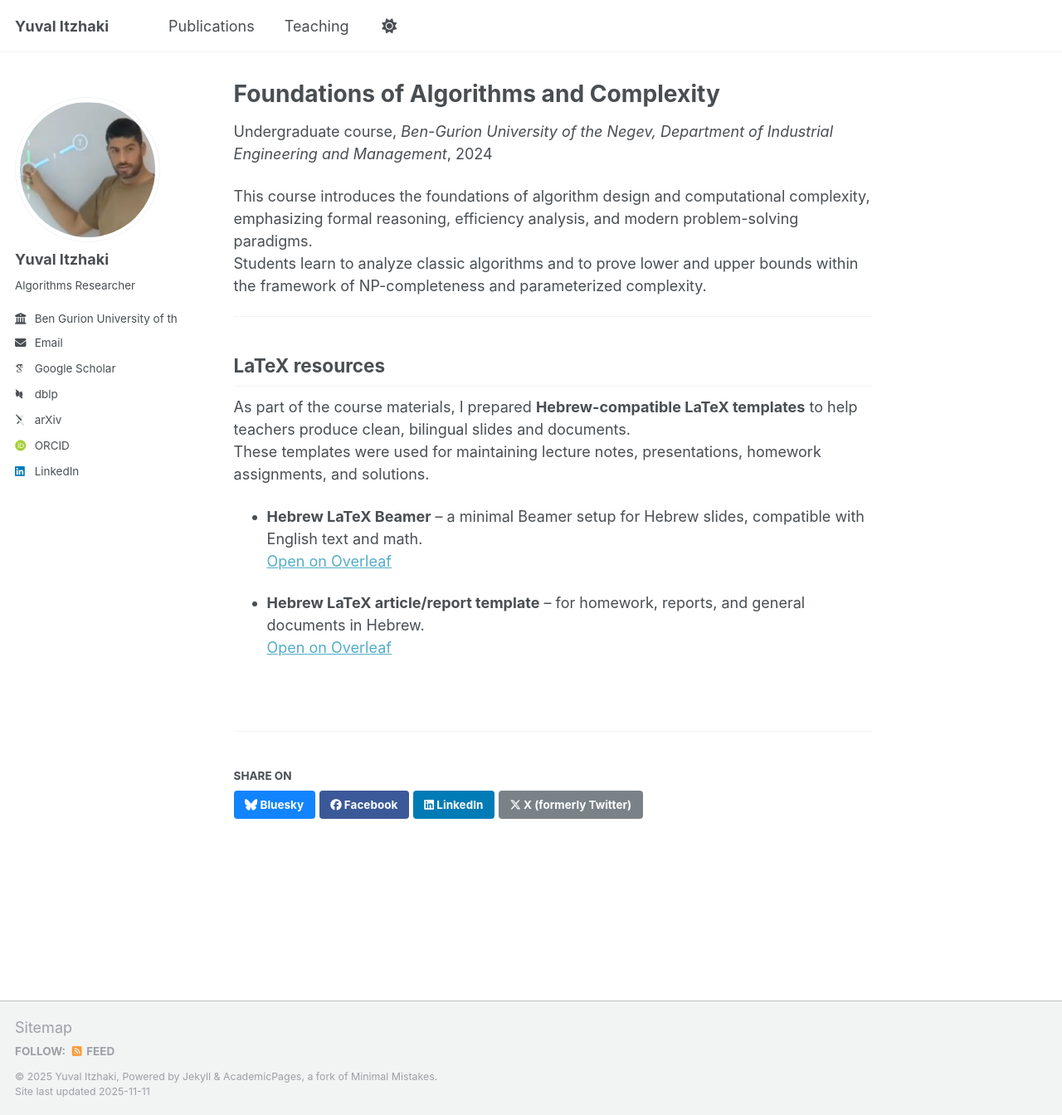
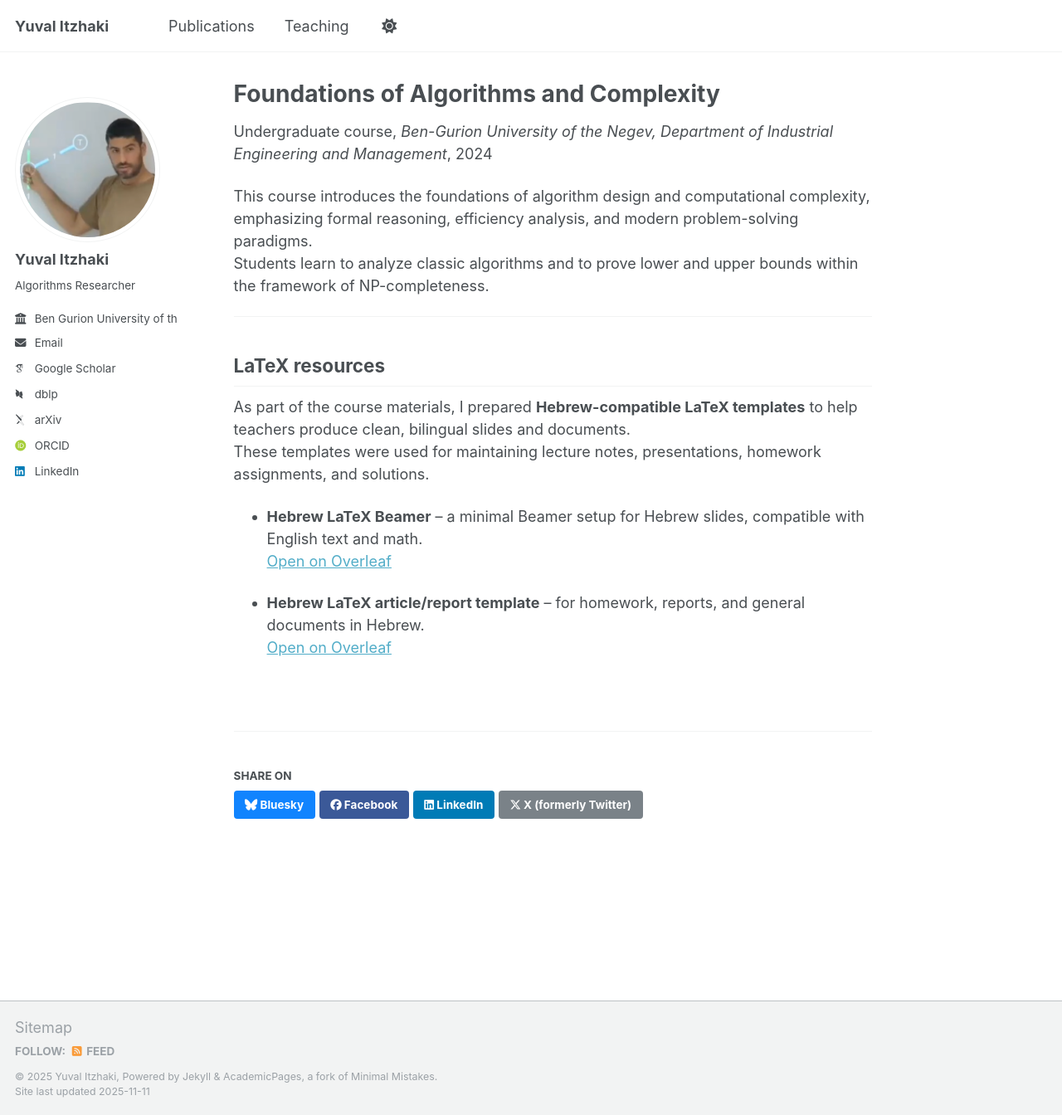
Before and after one commit to yuvalyitz/home, a Jekyll site: the page built from _teaching/2014-spring-teaching-1.md, in a window 1280 px wide and 1344 px high. Shown: the whole window at 83% size. Built offline with Jekyll 4.4.1, drawn with Linux system fonts in a browser that asks for light colours; some web fonts are replaced.

Commit message:
Update 2014-spring-teaching-1.md

```diff
--- a/_teaching/2014-spring-teaching-1.md
+++ b/_teaching/2014-spring-teaching-1.md
@@ -9,7 +9,7 @@ location: "Beer-Sheva, Israel"
 ---
 
 This course introduces the foundations of algorithm design and computational complexity, emphasizing formal reasoning, efficiency analysis, and modern problem-solving paradigms.
-Students learn to analyze classic algorithms and to prove lower and upper bounds within the framework of NP-completeness and parameterized complexity.
+Students learn to analyze classic algorithms and to prove lower and upper bounds within the framework of NP-completeness.
 
 ---
 
```
